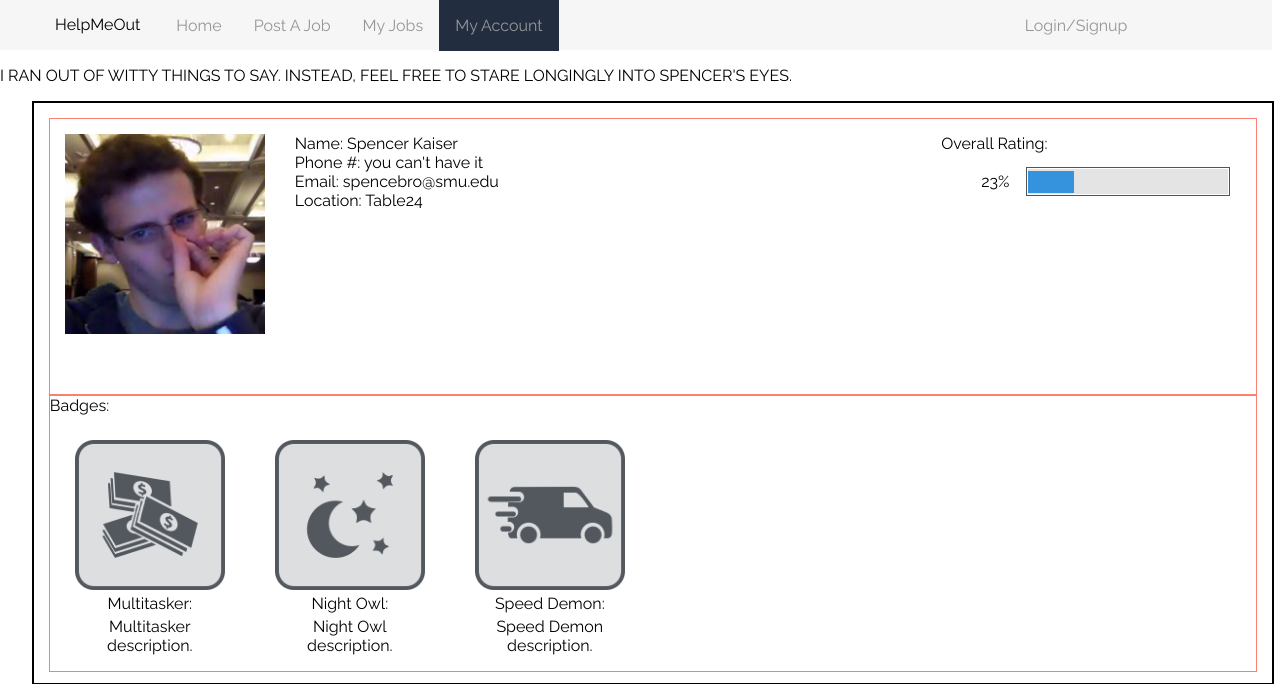
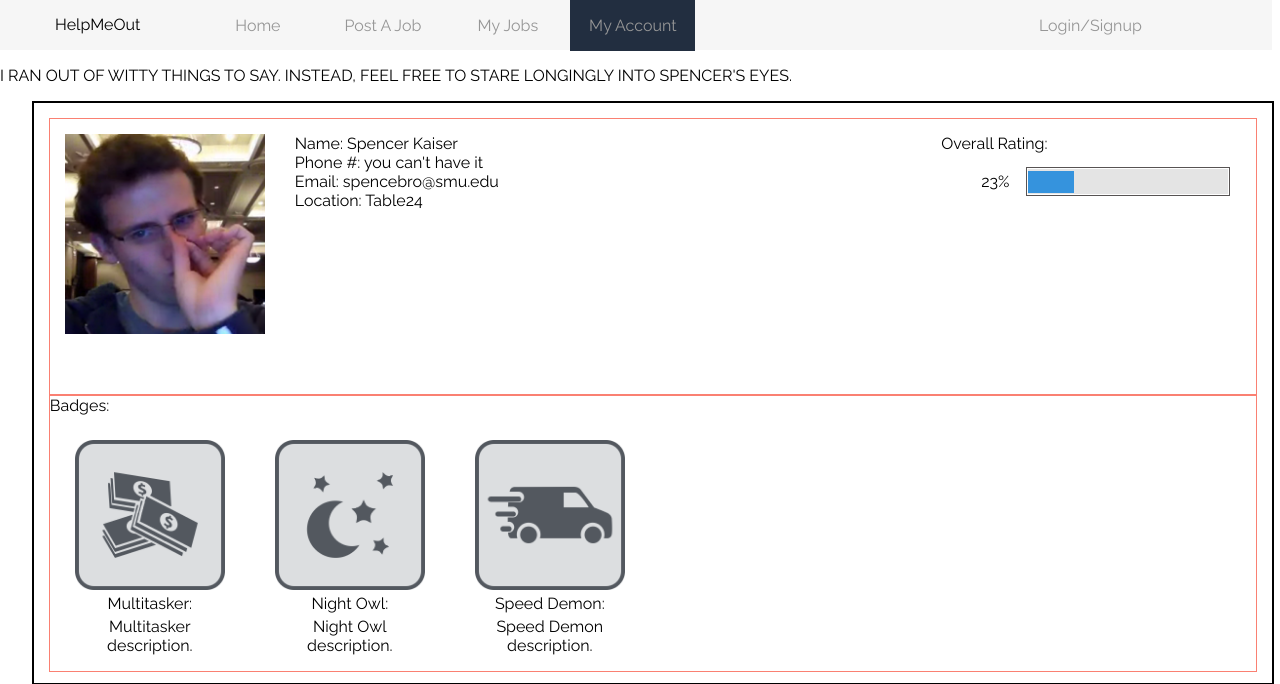
Before and after one commit to AustinCWells/HelpMeOut, a PHP site: page /account.php in a window 1280 px wide. Shown: the top 684 px of the page. Run offline with PHP 8.4, Linux system fonts and the light colour scheme; some libraries are stand-ins or nearby versions.

Commit message:
set nav items to fixed width

```diff
--- a/css/main.css
+++ b/css/main.css
@@ -23,7 +23,7 @@ body {
 	float:left;
 	margin-top:15px;
 	margin-left: 55px;
-	margin-right: 20px;
+	margin-right: 55px;
 }
 
 #navbar a:visited, #navbar a:link{
@@ -37,12 +37,14 @@ body {
 
 #navbar li {
 	float:left;
+	width:125px;
 }
 
 #navbar li a {
 	display: block;
 	background-color: transparent;
 	padding: 1em;
+	text-align: center;
 }
 
 #navbar li  a:hover{
@@ -75,7 +77,8 @@ body {
 	float:right;
 	padding-top: 0px;
 	margin-right: 100px;
-	margin-left: 450px;
+	margin-left: 320px;
+	width:150px !important;
 
 }
 
```
